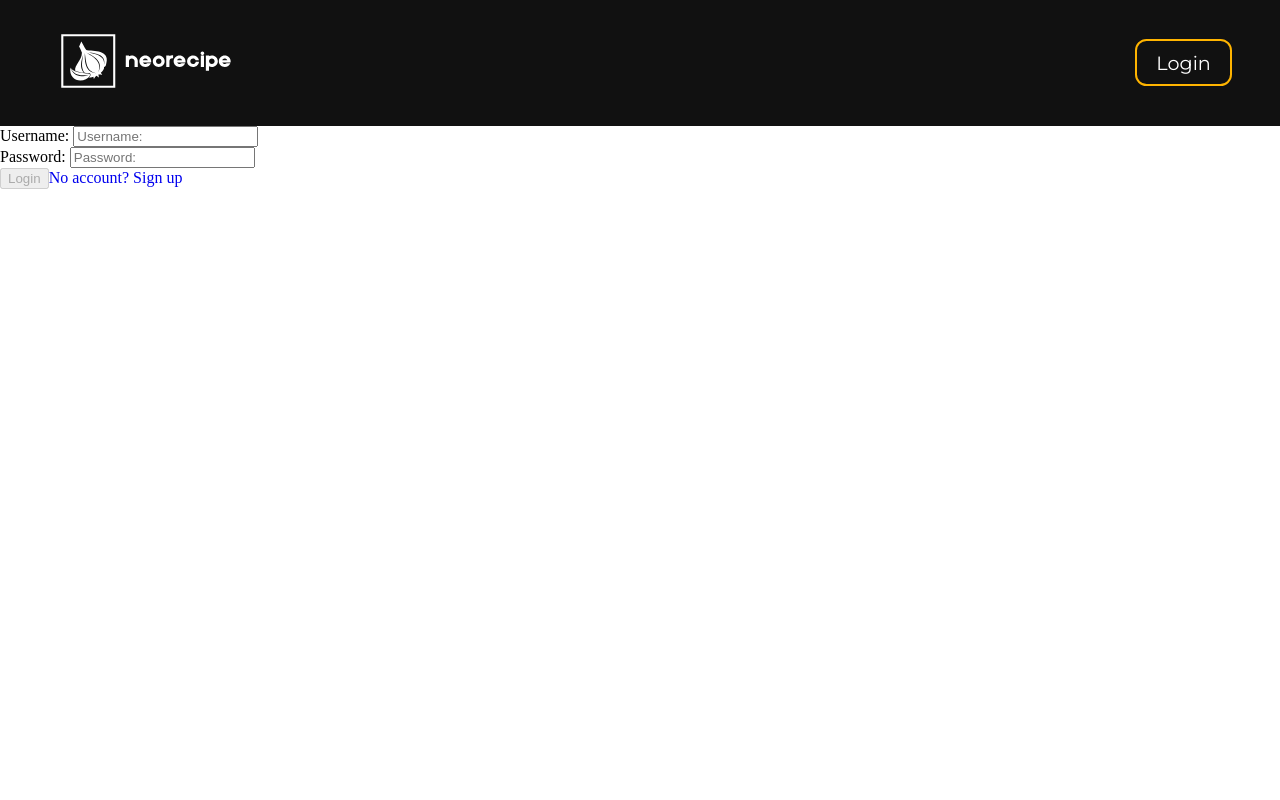
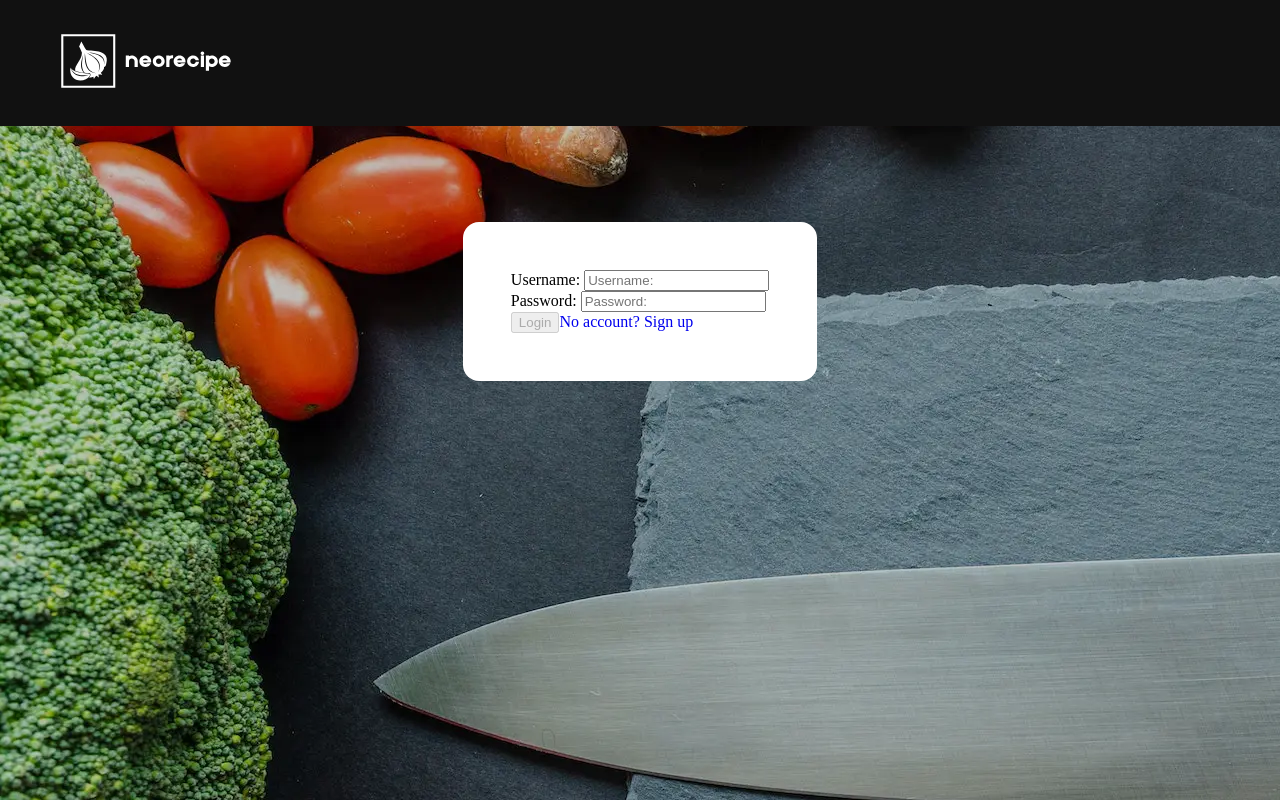
Before and after one commit to david-reti/neorecipe-web, an Angular app: page /login in a window 1280 px wide. Built offline with nearby package versions, Linux system fonts and the light colour scheme.

Commit message:
Fix background video

```diff
--- a/src/app/home/home.component.html
+++ b/src/app/home/home.component.html
@@ -6,7 +6,7 @@
     </div>
 </section>
 <aside class="figure-section">
-   <video autoplay muted loop>
+   <video poster="assets/poster.webp" playsinline="" autoplay="" muted="" loop="" id="background_video">
         <source src="assets/cooking.mp4" type="video/mp4">
    </video>
 </aside>
--- a/src/app/home/home.component.ts
+++ b/src/app/home/home.component.ts
@@ -1,4 +1,4 @@
-import { Component } from '@angular/core';
+import { Component, ElementRef, ViewChild } from '@angular/core';
 
 @Component({
   selector: 'app-home',
@@ -6,7 +6,15 @@ import { Component } from '@angular/core';
   styleUrls: ['./home.component.scss']
 })
 export class HomeComponent {
-  ngOnInit() {
+  ngAfterViewInit() {
+    this.attemptPlay();
+  }
 
+  attemptPlay() {
+    let video : HTMLVideoElement | null = document.querySelector("#background_video");
+    if(video) {
+      video.muted = true;
+      video.play();
+    }
   }
 }
--- a/src/app/login/login.component.html
+++ b/src/app/login/login.component.html
@@ -1,3 +1,4 @@
+<div class="background"></div>
 <form [formGroup]="form" (submit)="attemptLogin(form)">
     <div>
         <label>
--- a/src/app/login/login.component.scss
+++ b/src/app/login/login.component.scss
@@ -0,0 +1,20 @@
+.background {
+    background-image: url('/assets/poster.webp');
+    width: 100vw;
+    height: 100vh;
+    position: fixed;
+    top: 0;
+    left: 0;
+    z-index: 0;
+}
+
+form {
+    position: relative;
+    z-index: 10;
+    background-color: white;
+    width: fit-content;
+    margin: auto;
+    padding: 3rem;
+    margin-top: 6rem;
+    border-radius: 1rem;
+}
--- a/src/app/profilebutton/profilebutton.component.html
+++ b/src/app/profilebutton/profilebutton.component.html
@@ -1,4 +1,4 @@
-<a *ngIf="!this.auth.currentlySignedIn" routerLink="login" class="profile-button__login-link">
+<a *ngIf="!this.auth.currentlySignedIn && !this.router.url.includes('login')" routerLink="login" class="profile-button__login-link">
     Login
 </a>
 <a *ngIf="this.auth.currentlySignedIn" routerLink="logout" class="profile-button__login-link">
--- a/src/app/profilebutton/profilebutton.component.ts
+++ b/src/app/profilebutton/profilebutton.component.ts
@@ -1,4 +1,5 @@
 import { Component } from '@angular/core';
+import { Router } from '@angular/router';
 import { AuthService } from '../_services/auth/auth.service';
 
 @Component({
@@ -7,5 +8,5 @@ import { AuthService } from '../_services/auth/auth.service';
   styleUrls: ['./profilebutton.component.scss']
 })
 export class ProfilebuttonComponent {
-  constructor(protected auth: AuthService) {}
+  constructor(protected auth: AuthService, protected router: Router) {}
 }
```
Also changed, not shown: src/assets/poster.webp (added).
